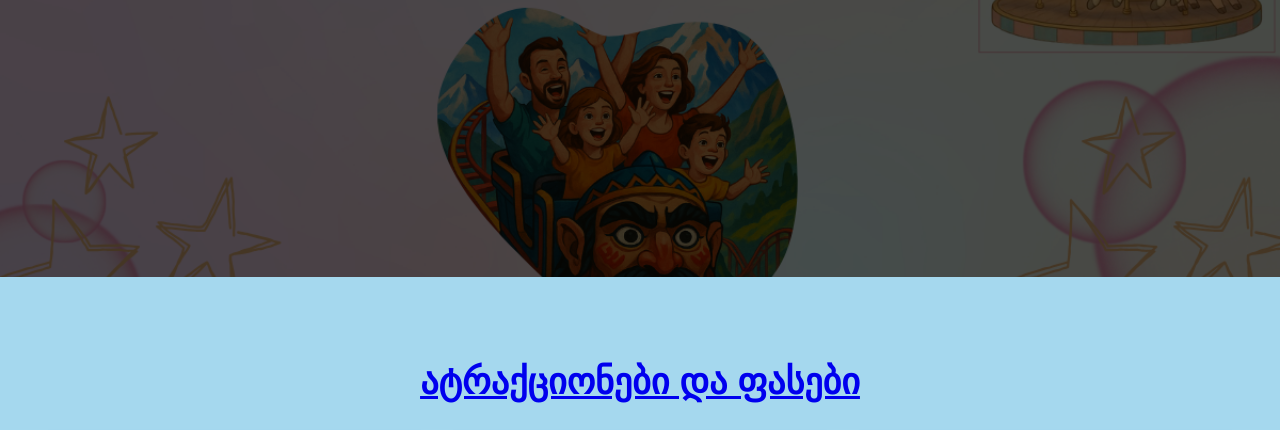
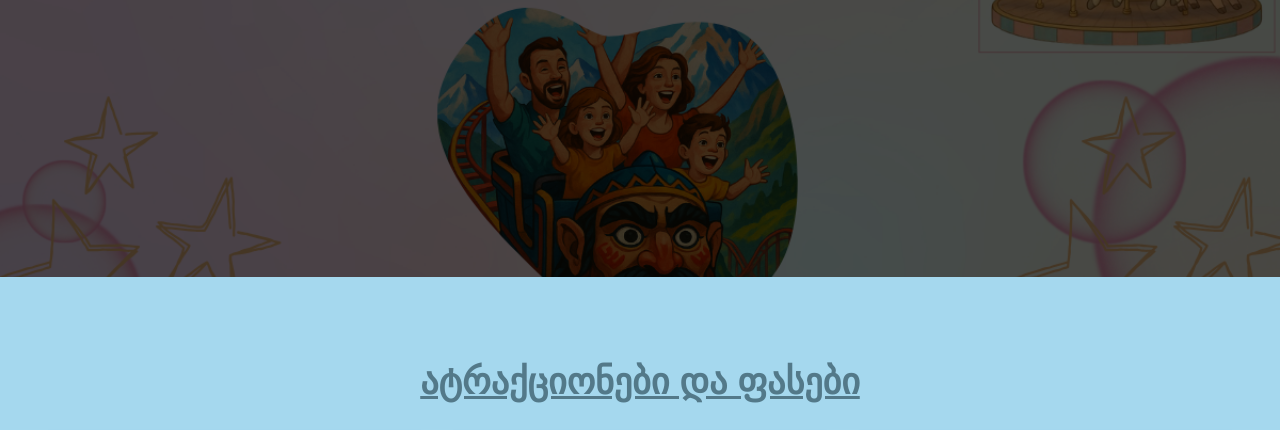
Before and after one commit to MariamTchelidze/geoland-website, a plain HTML site: page index.html in a window 1280 px wide. Shown: the part 361-791 px from the top of the page. Drawn offline with Linux system fonts and the light colour scheme.

Commit message:
edited style.css

```diff
--- a/style.css
+++ b/style.css
@@ -17,7 +17,10 @@ header {
     background: #a5d8ee;
     padding: 1rem;
 }
-
+a {
+    text-decoration: none;
+    color: #537989;
+}
 .navbar {
     display: flex;
     justify-content: space-between;
```
